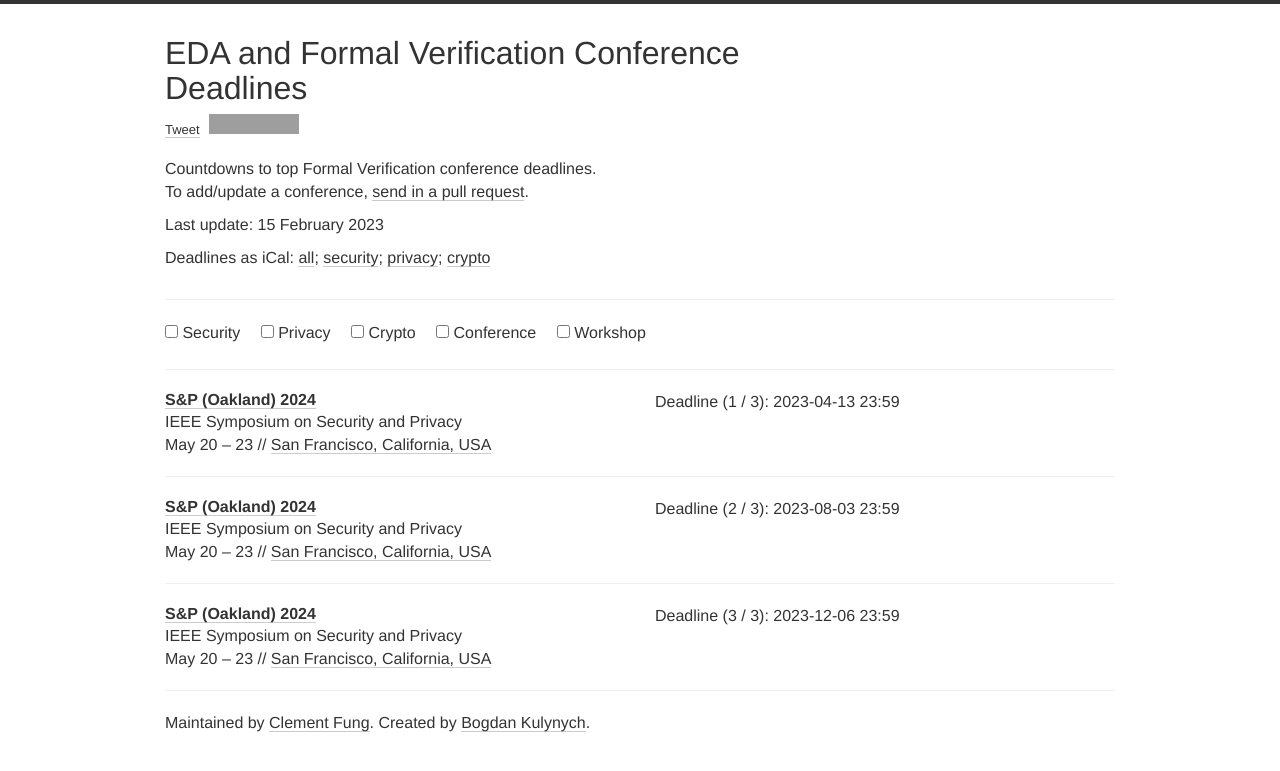
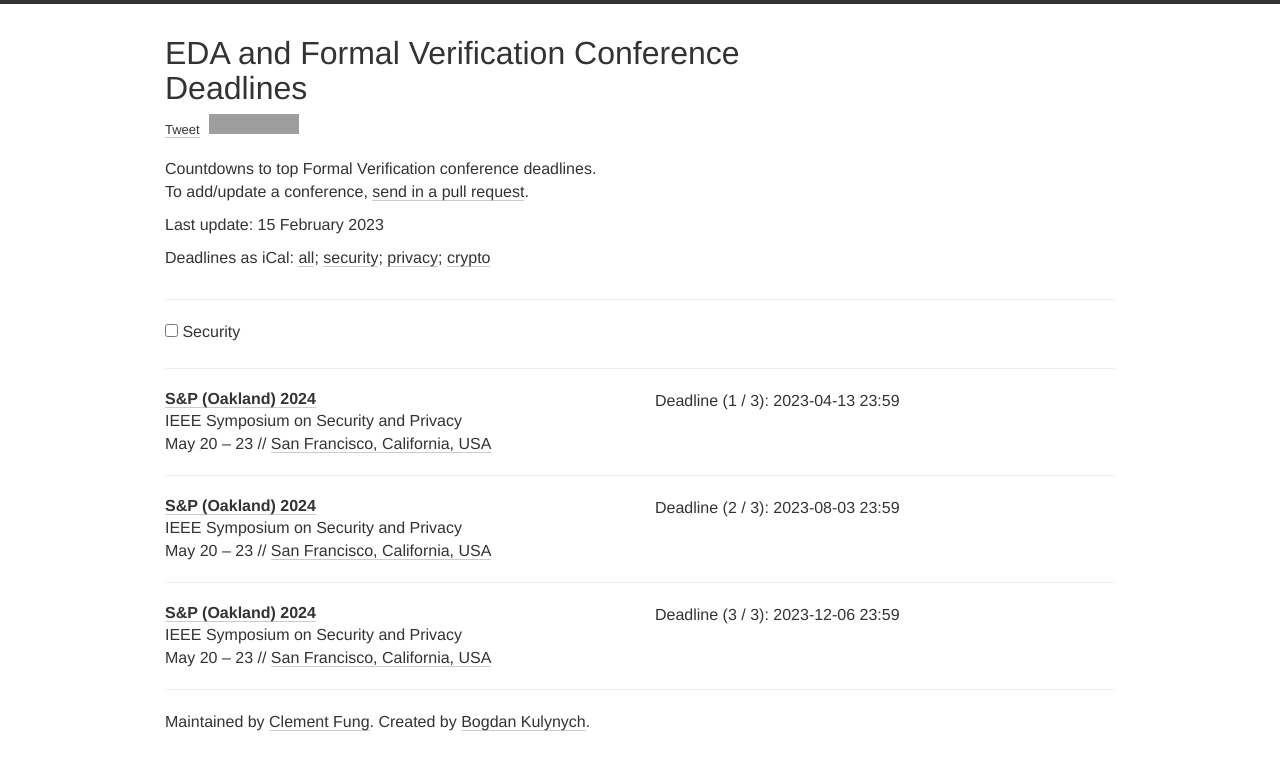
Before and after one commit to Gy-Hu/EDA_FV_conference_deadline, a Jekyll site: the page built from index.html, in a window 1280 px wide. Shown: the top 771 px of the page. Built offline with Jekyll 4.4.1, drawn with Linux system fonts in a browser that asks for light colours; nearby versions of some CDN libraries; comment, search, counter and statistics services are not loaded; grey boxes are pictures that could not be loaded.

Commit message:
delete tag

```diff
--- a/_data/conferences.yml
+++ b/_data/conferences.yml
@@ -11,4 +11,4 @@
     - "2023-08-03 23:59"
     - "2023-12-06 23:59"
   place: San Francisco, California, USA
-  tags: [SEC, PRIV, CONF]
+  tags: [SEC]
--- a/_data/types.yml
+++ b/_data/types.yml
@@ -1,11 +1,3 @@
 ---
 - name: Security
   tag: SEC
-- name: Privacy
-  tag: PRIV
-- name: Crypto
-  tag: CRYPTO
-- name: Conference
-  tag: CONF
-- name: Workshop
-  tag: SHOP
```
